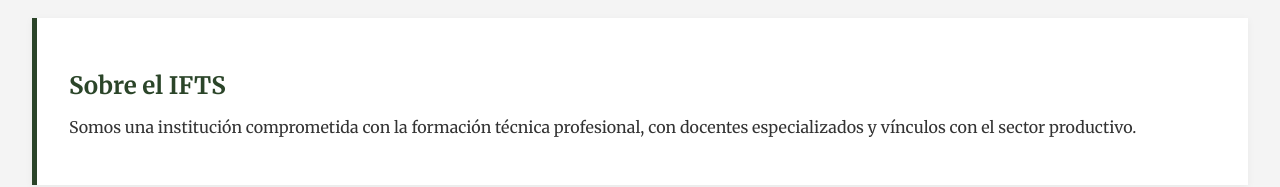
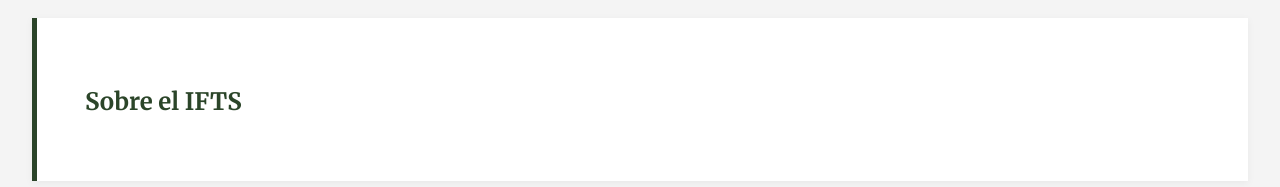
Before and after one commit to EzequielSchepke22028/Educarse, a React (Create React App) app in the folder universidad-frontend/: page / in a window 1280 px wide. Shown: the part 671-858 px from the top of the page. Built offline with nearby package versions, Linux system fonts and the light colour scheme.

Commit message:
ultimos cambios

```diff
--- a/universidad-frontend/src/App.js
+++ b/universidad-frontend/src/App.js
@@ -1,5 +1,6 @@
 import { Routes, Route, useLocation } from 'react-router-dom';
 import Login from './Login';
+import SobreIFTS from './SobreIFTS';
 import Register from './Register';
 import Materias from './Materias';
 import OpcionesAElegir from './OpcionesAElegir';
@@ -29,6 +30,8 @@
         <Route path="/materias" element={<Materias />} />
         <Route path="/opcionesaelegir" element={<OpcionesAElegir />} />
         <Route path="/instituciones" element={<Instituciones />} />
+        <Route path="/SobreIFTS" element={<SobreIFTS />} />
+
       </Routes>
 
       {calendar && <Calendario />}
--- a/universidad-frontend/src/Institucional-Inicio.js
+++ b/universidad-frontend/src/Institucional-Inicio.js
@@ -1,18 +1,25 @@
 import './Institucional-inicio.css';
+
 import { useNavigate } from 'react-router-dom';
+import { useState } from 'react';
 
 function Institucionalinicio() {
+  const navigate = useNavigate();
+  const [seleccionada, setSeleccionada] = useState(false);
 
-const navigate = useNavigate();
+  const manejarClick = () => {
+    setSeleccionada(true);
+    navigate('/SobreIFTS');
+  };
 
   return (
     <div className="institucional-wrapper">
       <header className="institucional-header">
         <nav className="institucional-navbar">
-      <div className="logo">
-      <img src="/imagenes/logoIFTS.png" alt="Logo IFTS" />
-      </div>
-      <ul className="nav-links">
+          <div className="logo">
+            <img src="/imagenes/logoIFTS.png" alt="Logo IFTS" />
+          </div>
+          <ul className="nav-links">
             <li><a href="#programas">Programas</a></li>
             <li><a href="#institucional">Institucional</a></li>
             <li><a href="#eventos">Eventos</a></li>
@@ -28,21 +35,23 @@
       </header>
 
       <main>
-
         <section id="institucional" className="institucional-section">
-          <h2>Sobre el IFTS</h2>
-          <p>Somos una institución comprometida con la formación técnica profesional, con docentes especializados y vínculos con el sector productivo.</p>
+          <h2
+            className={`sobreIfts ${seleccionada ? 'activa' : ''}`}
+            onClick={manejarClick}
+          >
+            Sobre el IFTS
+          </h2>
         </section>
 
         <section id="programas" className="institucional-section">
           <h2>Programas Académicos</h2>
-          <p>Conocé nuestras tecnicaturas en desarrollo web, redes, administración y más.</p>
         </section>
 
         <section id="eventos" className="institucional-section">
           <h2>Convenios con Universidades</h2>
           <ul>
-
+            {/* contenido futuro */}
           </ul>
         </section>
       </main>
--- a/universidad-frontend/src/Institucional-inicio.css
+++ b/universidad-frontend/src/Institucional-inicio.css
@@ -179,3 +179,23 @@
     font-size: 2rem;
   }
 }
+.sobreIfts {
+  cursor: pointer;
+  padding: 1rem;
+  border-radius: 8px;
+  background-color: rgba(255, 255, 255, 0.9); /* fondo blanco casi sólido */
+  transition: opacity 0.3s ease, background-color 0.3s ease;
+  color: #062404; /* texto institucional */
+}
+
+.sobreIfts:hover {
+  opacity: 3.6; /* ✅ más transparente al pasar el mouse */
+  color: rgba(4, 94, 71, 0.662); /* texto claro sobre fondo oscuro */
+}
+
+.sobreIfts.activa {
+  background-color: #a7d0ff; /* fondo azul claro institucional */
+  font-weight: bold;
+  box-shadow: 0 0 10px rgba(0, 123, 255, 0.5); /* efecto de selección */
+  color: #062404;
+}
--- a/universidad-frontend/src/Login.css
+++ b/universidad-frontend/src/Login.css
@@ -1,8 +1,13 @@
+
+
 .login-wrapper {
   display: flex;
   height: 100vh;
   width: 100vw;
   position: relative;
+  color: rgba(8, 33, 8, 0.85);
+
+
 }
 
 .background-video {
@@ -28,7 +33,7 @@
   width: 40%;
   height: 100%;
   margin-left: auto;
-  background-color: rgba(6, 36, 4, 0.85);
+  background-color: rgba(8, 37, 6, 0.85);
   backdrop-filter: blur(4px);
   display: flex;
   flex-direction: column;
--- a/universidad-frontend/src/SobreIFTS.js
+++ b/universidad-frontend/src/SobreIFTS.js
@@ -0,0 +1,25 @@
+import './SobreIFTS.css';
+import { useNavigate } from 'react-router-dom';
+
+
+function SobreIFTS() {
+ const navigate = useNavigate();
+
+  return (
+    <div className="institucional-info">
+      <h2>¿Quiénes somos?</h2>
+      <p>Somos un instituto de formación técnica superior comprometido con la educación pública y profesional.</p>
+
+      <h2>¿Dónde encontrarnos?</h2>
+      <p>IFTS 9.</p>
+      <p>IFTS 12.</p>
+      <p>IFTS 4.</p>
+
+
+      <h2>¿Por qué elegirnos?</h2>
+      <p>Ofrecemos carreras técnicas con articulación universitaria, docentes capacitados y formación práctica.</p>
+    </div>
+  );
+}
+
+export default SobreIFTS;
```
Also changed, not shown: universidad-frontend/src/SobreIFTS.css (added).
